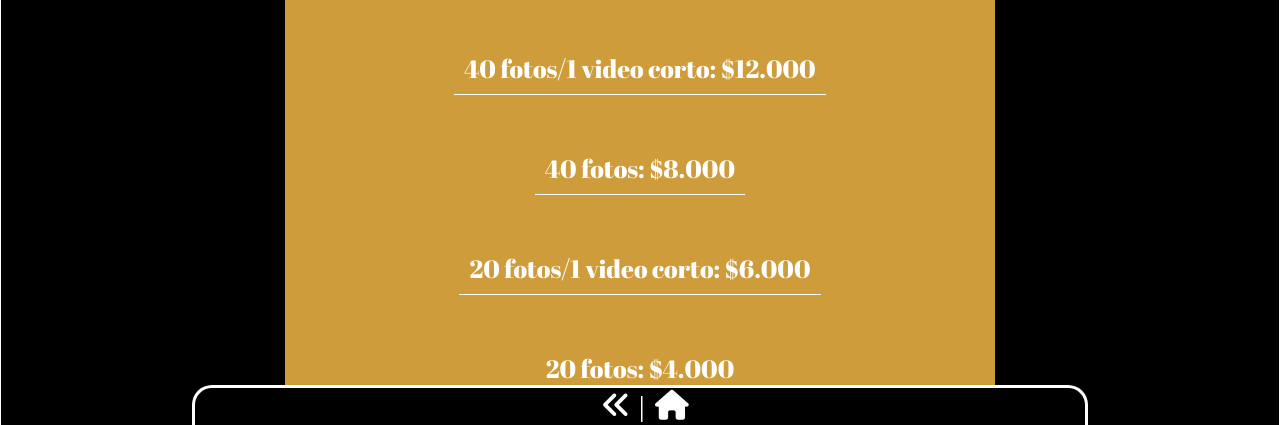
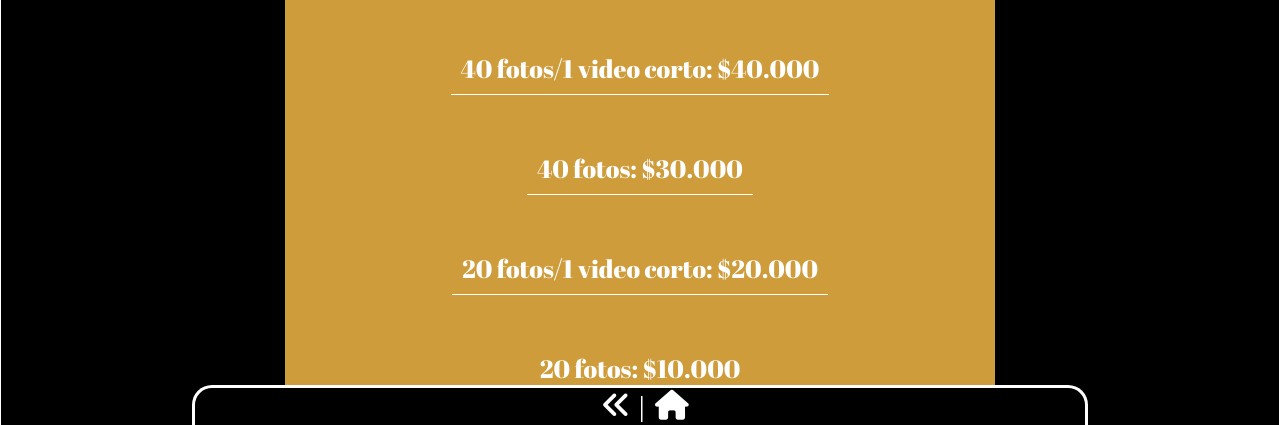
Before and after one commit to dammPH/dammph.github.io, a plain HTML site: page xv.html in a window 1280 px wide. Shown: the part 375-800 px from the top of the page. Drawn offline with Linux system fonts and the light colour scheme.

Commit message:
Update xv.html

```diff
--- a/xv.html
+++ b/xv.html
@@ -27,10 +27,10 @@
                <article class="grupo-2">
                    <div class="categorias">
                         <h2>Realiza el book que siempre soñaste para tus xv</h2>
-                        <p>40 fotos/1 video corto: $12.000</p>
-                        <p>40 fotos: $8.000</p>
-                        <p>20 fotos/1 video corto: $6.000</p>
-                        <p>20 fotos: $4.000</p>
+                        <p>40 fotos/1 video corto: $40.000</p>
+                        <p>40 fotos: $30.000</p>
+                        <p>20 fotos/1 video corto: $20.000</p>
+                        <p>20 fotos: $10.000</p>
 
                    </div>
                </article>
```
